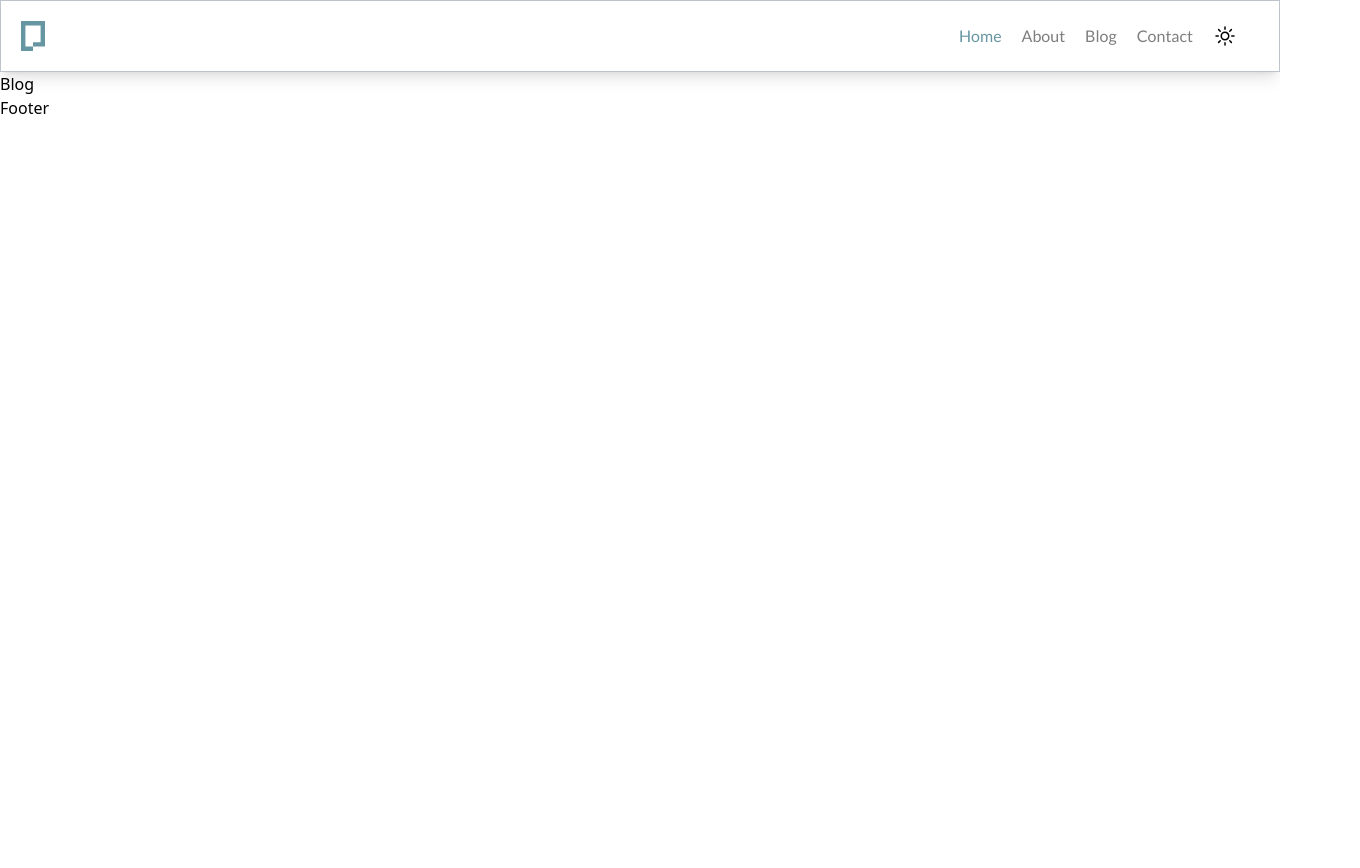
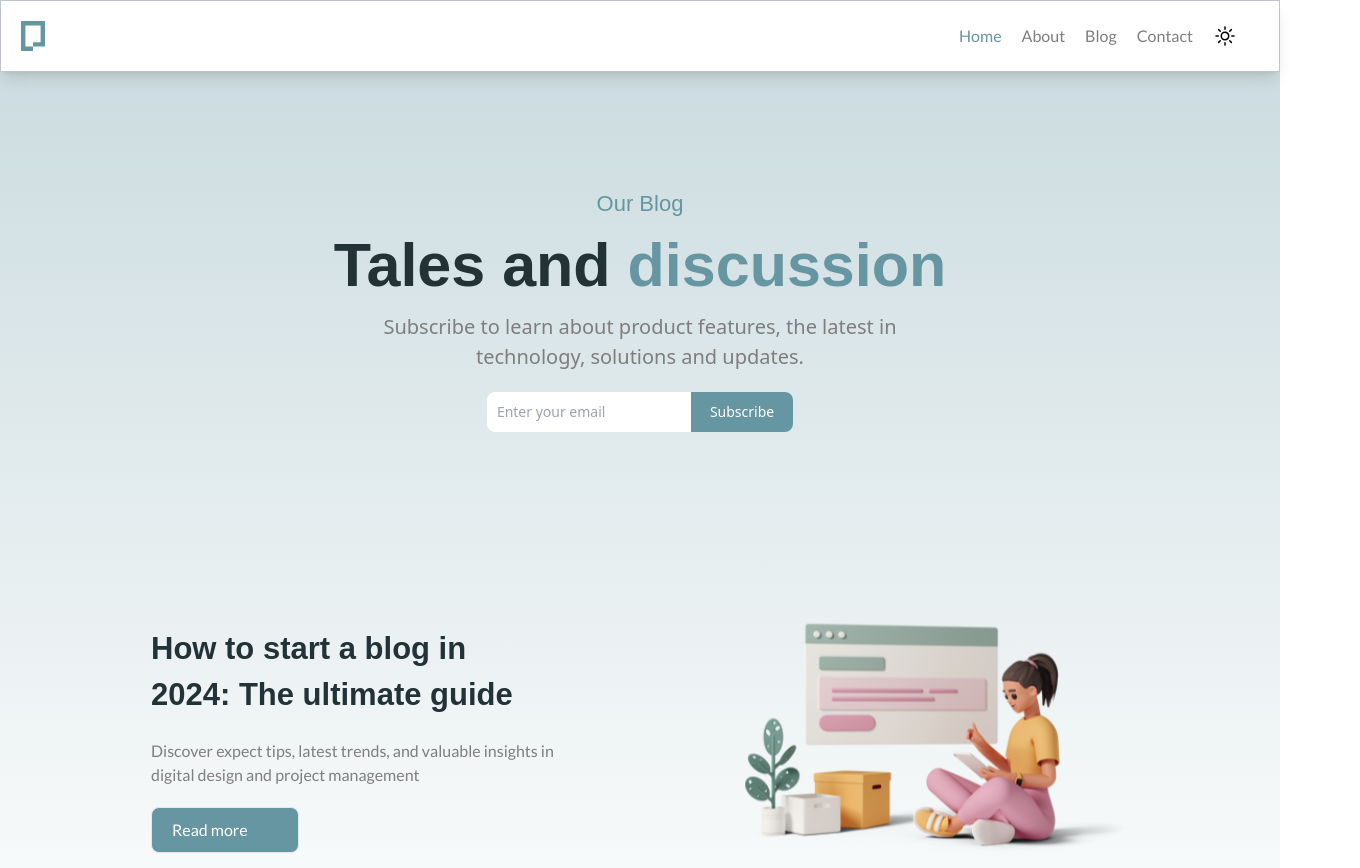
Before and after one commit to Nokihera/Figma-web-pj, a React (Vite) app: page /Blog in a window 1280 px wide. Shown: the top 868 px of the page, 1360 px wide, since content can reach past the window. Before the commit the page ends 800 px from the top, so only its background shows below. Built offline with nearby package versions, Linux system fonts and the light colour scheme.

Commit message:
hero section is all fine

```diff
--- a/src/components/HeroSection.jsx
+++ b/src/components/HeroSection.jsx
@@ -1,10 +1,14 @@
 import React from "react";
+import CardOne from "./cards/CardOne";
 
-const HeroSection = ({ conents}) => {
+const HeroSection = ({ conents }) => {
+  const cardData={
+    title:"How to start a blog in 2024: The ultimate guide ",
+    text : "Discover expect tips, latest trends, and valuable insights in digital design and project management",
+    isBtn:true,
+  }
   return (
-    <div
-      className="w-full h-[938.66px] bg-no-repeat bg-center bg-cover flex flex-col items-center content-start bg-gradient-to-b from-herobgColor"
-    >
+    <div className="w-full h-[938.66px] bg-no-repeat bg-center bg-cover flex flex-col items-center content-start bg-gradient-to-b from-herobgColor">
       <div className="w-[885px] h-[475px] py-[80px] flex flex-col justify-center items-center">
         <p className="text-[#6596A1] font-futura text-[22px]">
           {conents.pagename}
@@ -29,11 +33,40 @@ const HeroSection = ({ conents}) => {
               </button>
             </div>
           )}
+          {conents.isSearchBar && (
+            <div className=" w-1/2">
+              <form className="w-full mx-auto">
+                <div className="flex">
+                  <div className="relative w-full">
+                    <input
+                      type="search"
+                      id="location-search"
+                      className="block p-2.5 w-full z-20 text-sm rounded-lg "
+                      placeholder="Enter your email"
+                      required
+                    />
+                    <button
+                      type="submit"
+                      className=" w-1/3 absolute top-0 end-0 h-full p-2.5 text-sm font-medium text-white rounded-e-lg bg-[#6596A1]"
+                    >
+                      Subscribe
+                      <span className="sr-only">Search</span>
+                    </button>
+                  </div>
+                </div>
+              </form>
+            </div>
+          )}
         </div>
       </div>
-      <div className="">
-        <img src={conents.image} alt="" />
-      </div>
+      {conents.image && (
+        <div className="">
+          <img src={conents.image} alt="" />
+        </div>
+      )}
+      {conents.card && (
+        <CardOne cardData={cardData}/>
+      )}
     </div>
   );
 };
--- /dev/null
+++ b/src/components/cards/CardOne.jsx
@@ -0,0 +1,39 @@
+import React from "react";
+import image from "../../assets/blogHerophoto.svg";
+
+const CardOne = ({ cardData }) => {
+  return (
+    <div className={`w-[1440px] gap-[64px] flex justify-center items-center ${cardData.isBg && 'bg-[#ccdce0]'}`}>
+      <div
+        className={`w-[1221px] flex ${
+          cardData.isImageLeft && "flex-row-reverse"
+        }  justify-center gap-40`}
+      >
+        <div className="flex flex-col justify-center gap-[20px]">
+          <div className="w-[400px]">
+            <h1 className="font-futura text-[31px] text-[#223236] font-bold">
+              {cardData.title}
+            </h1>
+          </div>
+          <div className="w-[434px]">
+            <p className="font-lato text-[16px] text-[#7F7D7D]">
+              {cardData.text}
+            </p>
+          </div>
+          {cardData.isBtn && (
+            <div>
+              <button className="bg-[#6596A1] rounded-[8px] py-[8px] px-[20px] text-white border-[1px] w-[148px] h-[46px] flex items-center gap-[6px] font-lato">
+                Read more
+              </button>
+            </div>
+          )}
+        </div>
+        <div className="flex justify-center items-center">
+          <img className="size-96" src={image} alt="Blog Image" />
+        </div>
+      </div>
+    </div>
+  );
+};
+
+export default CardOne;
--- a/src/pages/Blog.jsx
+++ b/src/pages/Blog.jsx
@@ -1,9 +1,26 @@
-import React from 'react'
+import React from "react";
+import HeroSection from "../components/HeroSection";
+import image from "../assets/contactHerophoto.svg";
 
 const Blog = () => {
+  const conents = {
+    pagename: "Our Blog",
+    title: (
+      <>
+        Tales and
+        <span className="text-[#6596A1]"> discussion</span>
+      </>
+    ),
+    text: "Subscribe to learn about product features, the latest in technology, solutions and updates.",
+    // image: image,
+    isSearchBar: true,
+    card:true,
+  };
   return (
-    <div>Blog</div>
-  )
-}
+    <div>
+      <HeroSection conents={conents} />
+    </div>
+  );
+};
 
-export default Blog
+export default Blog;
```
Also changed, not shown: src/assets/blogHerophoto.svg (added).
